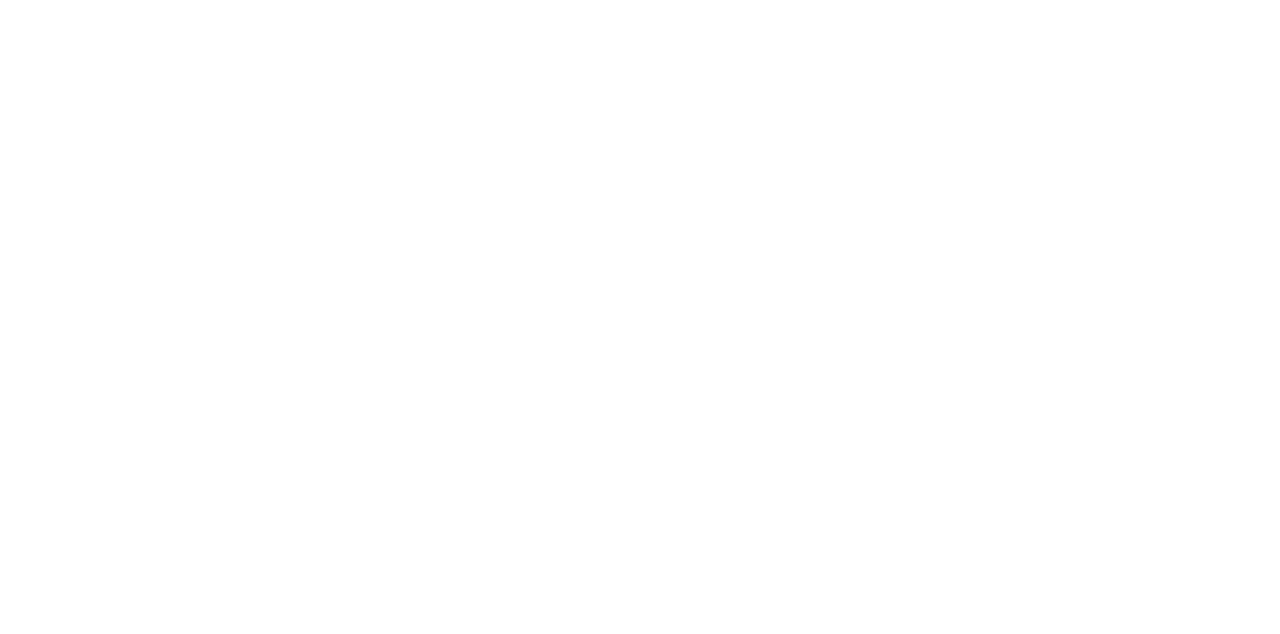
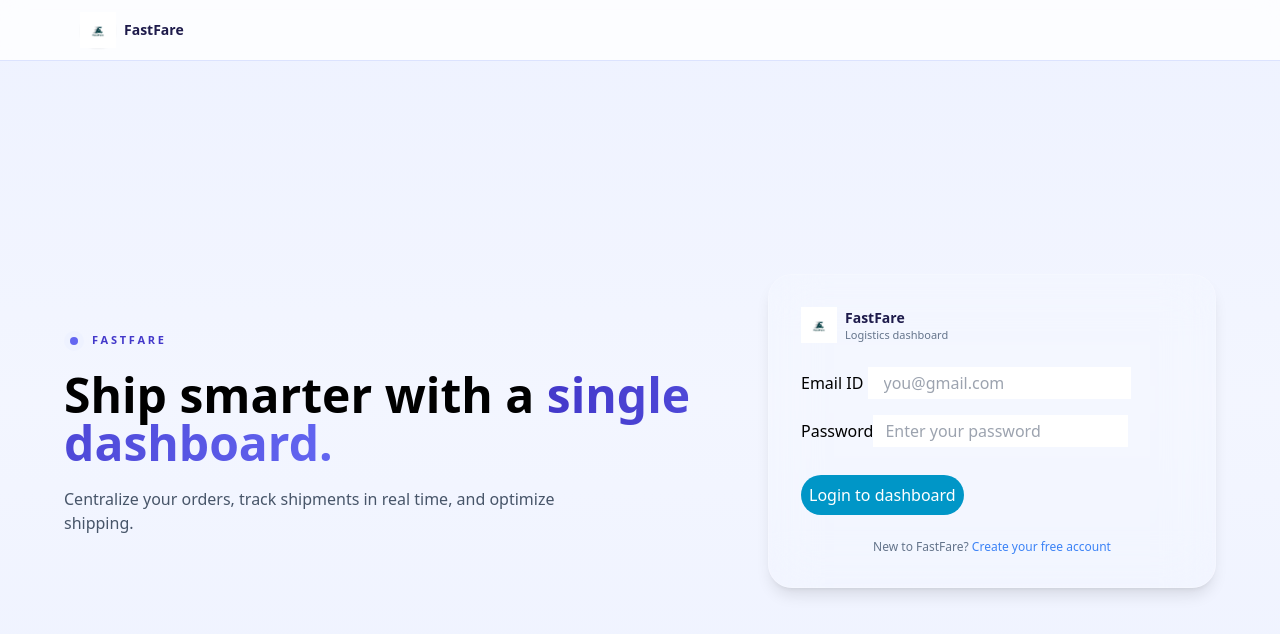
Before and after one commit to fastfaretech/FastFare, a React (Vite) app: page /login in a window 1280 px wide. Before the commit this address had no page. Shown: the top 634 px of the page. Built offline with nearby package versions, Linux system fonts and the light colour scheme.

Commit message:
login.tsx

```diff
--- a/package.json
+++ b/package.json
@@ -14,6 +14,7 @@
     "lucide-react": "^0.561.0",
     "react": "^19.2.0",
     "react-dom": "^19.2.0",
+    "react-hook-form": "^7.68.0",
     "react-router-dom": "^7.10.1"
   },
   "devDependencies": {
--- a/src/App.tsx
+++ b/src/App.tsx
@@ -5,6 +5,8 @@
 import Dashboardadmin from "./pages/DashboardAdmin";
 import Dashboardpartner from "./pages/DashboardPartner";
 import Dashboarduser from "./pages/DashboardUser";
+import Login from "./pages/Login";
+
 
 function App() {
   return (
@@ -13,11 +15,11 @@
         <Route path="/" element={<Home />}></Route>
         <Route path="/dashboardlayout" element={<DashboardLayout children={undefined} />}></Route>
         <Route path="/admin/create-admin" element={<CreateAdmin />}></Route>
-        <Route path="/admindashboard" element={<Dashboardadmin/>}></Route>
-        <Route path="/partnerdashboard" element={<Dashboardpartner/>}></Route>
-        <Route path="/userdashboard" element={<Dashboarduser/>}></Route>
-
-          {/* Add your dashboard pages here */}
+        <Route path="/admindashboard" element={<Dashboardadmin />}></Route>
+        <Route path="/partnerdashboard" element={<Dashboardpartner />}></Route>
+        <Route path="/userdashboard" element={<Dashboarduser />}></Route>
+        <Route path="/login" element={<Login />}></Route>
+        {/* Add your dashboard pages here */}
 
       </Routes>
     </BrowserRouter>
--- /dev/null
+++ b/src/pages/Login.tsx
@@ -0,0 +1,189 @@
+import { motion, type Variants } from "framer-motion";
+import { Link, useNavigate } from "react-router-dom";
+import { useForm, type SubmitHandler } from "react-hook-form";
+import logo from "../assets/logo.png";
+
+const backend = import.meta.env.VITE_BACKEND_URL;
+
+interface FormData {
+  email: string;
+  password: string;
+}
+
+const formContainer:Variants = {
+  hidden: { opacity: 0, y: 18 },
+  show: {
+    opacity: 1,
+    y: 0,
+    transition: {
+      duration: 0.45,
+      ease: "easeOut",
+      staggerChildren: 0.08,
+    },
+  },
+};
+
+const formItem:Variants = {
+  hidden: { opacity: 0, y: 14 },
+  show: {
+    opacity: 1,
+    y: 0,
+    transition: { duration: 0.3, ease: "easeOut" },
+  },
+};
+
+export default function LoginPage() {
+  const navigate = useNavigate();
+  const { register, handleSubmit, reset } = useForm<FormData>();
+
+  const onLogin: SubmitHandler<FormData> = async (data) => {
+    try {
+      const res = await fetch(`${backend}/api/v1/user/login`, {
+        method: "POST",
+        headers: { "Content-Type": "application/json" },
+        body: JSON.stringify({
+          email: data.email,
+          password: data.password,
+        }),
+      });
+
+      if (!res.ok) {
+        const err = await res.json().catch(() => ({}));
+        throw new Error(err.message || "Invalid email or password");
+      }
+
+      const result = await res.json();
+
+      if (result.token) {
+        localStorage.setItem("ff_token", result.token);
+      }
+
+      const redirectTo =
+        result.redirect || result.user?.dashboard || result.user?.home || "/";
+
+      navigate(redirectTo);
+      reset();
+    } catch (err) {
+      alert((err as Error).message || "Login failed");
+    }
+  };
+
+  return (
+    <div className="min-h-screen flex flex-col relative overflow-hidden bg-gradient-to-b from-brand-100 via-brand-100/70 to-brand-100">
+      <header className="w-full border-b border-brand-200/60 bg-white/80 backdrop-blur-md sticky top-0 z-20">
+        <div className="max-w-6xl mx-auto px-4 py-3 flex items-center justify-between">
+          <div className="flex items-center gap-2">
+            <div className="h-9 w-9 rounded-2xl bg-brand-100 flex items-center justify-center shadow-sm">
+              <img src={logo} alt="FastFare" width={40} height={40} className="object-contain" />
+            </div>
+            <div className="flex flex-col leading-tight">
+              <span className="text-sm font-semibold text-brand-900">FastFare</span>
+            </div>
+          </div>
+        </div>
+      </header>
+
+      <main className="flex-1 flex items-center justify-center px-4 py-10 z-10">
+        <div className="max-w-6xl w-full flex flex-col md:flex-row items-center gap-12">
+          <motion.div
+            className="flex-1 space-y-5"
+            initial={{ opacity: 0, x: -24 }}
+            animate={{ opacity: 1, x: 0 }}
+            transition={{ duration: 0.5, ease: "easeOut" }}
+          >
+            <motion.p
+              className="inline-flex items-center gap-2 text-[11px] font-semibold uppercase tracking-[0.25em] text-brand-700"
+              initial={{ opacity: 0, y: -8 }}
+              animate={{ opacity: 1, y: 0 }}
+              transition={{ duration: 0.4 }}
+            >
+              <span className="h-5 w-5 rounded-full bg-brand-100 flex items-center justify-center">
+                <span className="h-2 w-2 rounded-full bg-brand-500" />
+              </span>
+              FastFare
+            </motion.p>
+
+            <h1 className="text-3xl md:text-5xl font-bold leading-tight">
+              Ship smarter with a{" "}
+              <span className="bg-gradient-to-r from-brand-700 to-brand-500 bg-clip-text text-transparent">
+                single dashboard.
+              </span>
+            </h1>
+
+            <p className="text-sm md:text-base text-slate-600 max-w-lg">
+              Centralize your orders, track shipments in real time, and optimize shipping.
+            </p>
+          </motion.div>
+
+          <motion.div
+            initial={{ opacity: 0, y: 24 }}
+            animate={{ opacity: 1, y: 0 }}
+            transition={{ duration: 0.5, ease: "easeOut" }}
+            className="flex-1 max-w-md w-full"
+          >
+            <motion.div
+              className="glass-card px-8 py-8"
+              whileHover={{ y: -4 }}
+              transition={{ duration: 0.25, ease: "easeOut" }}
+            >
+              <div className="flex items-center justify-between mb-6">
+                <div className="flex items-center gap-2">
+                  <div className="h-9 w-9 rounded-2xl bg-brand-100 flex items-center justify-center">
+                    <img src={logo} alt="FastFare" width={40} height={40} className="object-contain" />
+                  </div>
+                  <div className="flex flex-col leading-tight">
+                    <span className="text-sm font-semibold text-brand-900">FastFare</span>
+                    <span className="text-[11px] text-slate-500">Logistics dashboard</span>
+                  </div>
+                </div>
+              </div>
+
+              <motion.form
+                onSubmit={handleSubmit(onLogin)}
+                className="space-y-4"
+                variants={formContainer}
+                initial="hidden"
+                animate="show"
+              >
+                <motion.div variants={formItem}>
+                  <label className="auth-label">Email ID </label>
+                  <input
+                    {...register("email")}
+                    placeholder="you@gmail.com"
+                    className="input-premium px-4 py-1"
+                    type="email"
+                    required
+                  />
+                </motion.div>
+
+                <motion.div variants={formItem}>
+                  <label className="auth-label">Password</label>
+                  <input
+                    {...register("password")}
+                    type="password"
+                    placeholder="Enter your password"
+                    className="input-premium px-3 py-1"
+                    required
+                  />
+                </motion.div>
+
+                <motion.div variants={formItem}>
+                  <button type="submit" className="btn-premium mt-3 p-2">
+                    Login to dashboard
+                  </button>
+                </motion.div>
+              </motion.form>
+
+              <p className="text-center text-xs text-slate-500 mt-6">
+                New to FastFare?{" "}
+                <Link to="/register" className="auth-link text-blue-500">
+                  Create your free account
+                </Link>
+              </p>
+            </motion.div>
+          </motion.div>
+        </div>
+      </main>
+    </div>
+  );
+}
```
Also changed, not shown: 1 other file (tests, documents, lock files or other folders).
